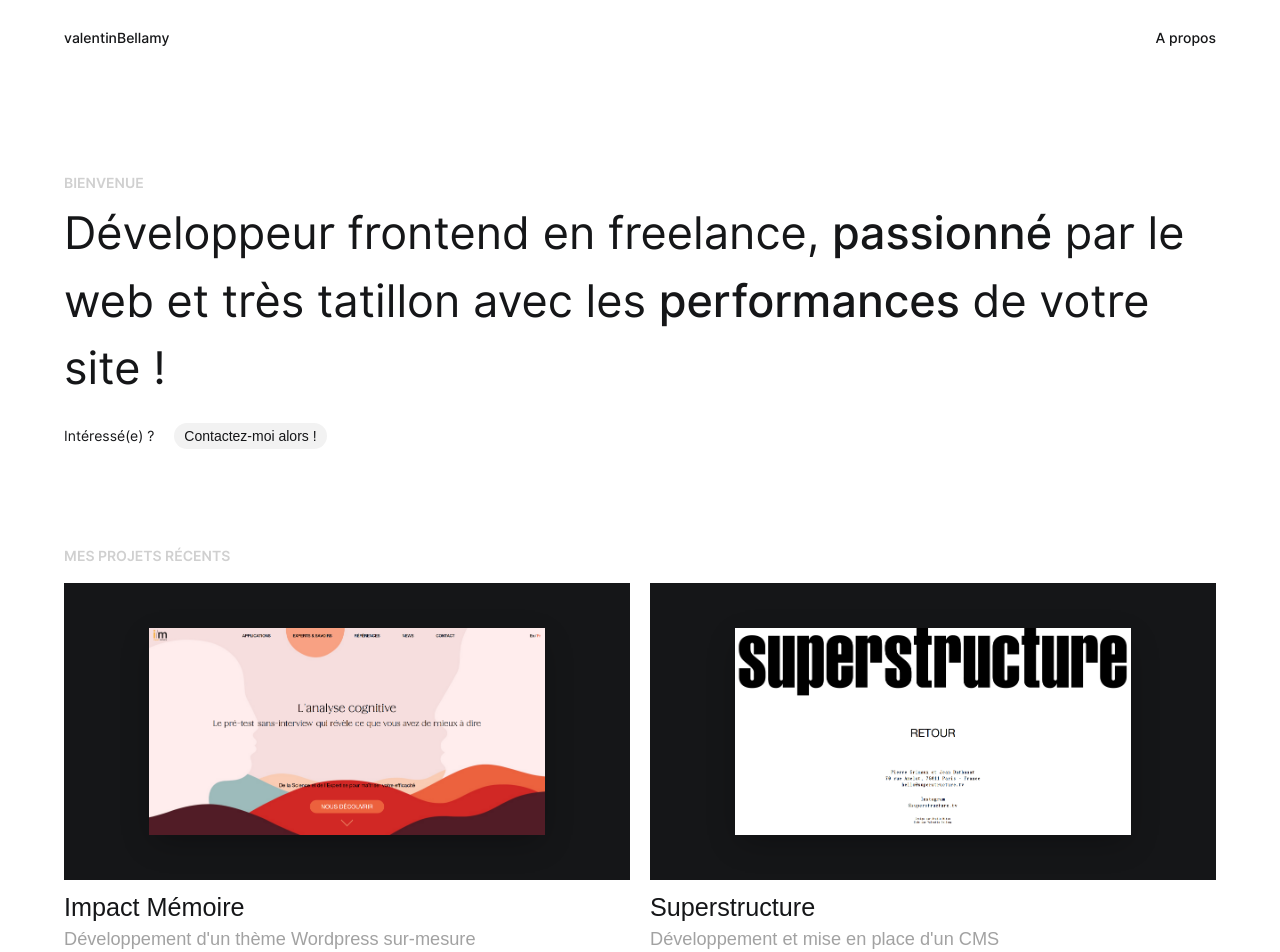
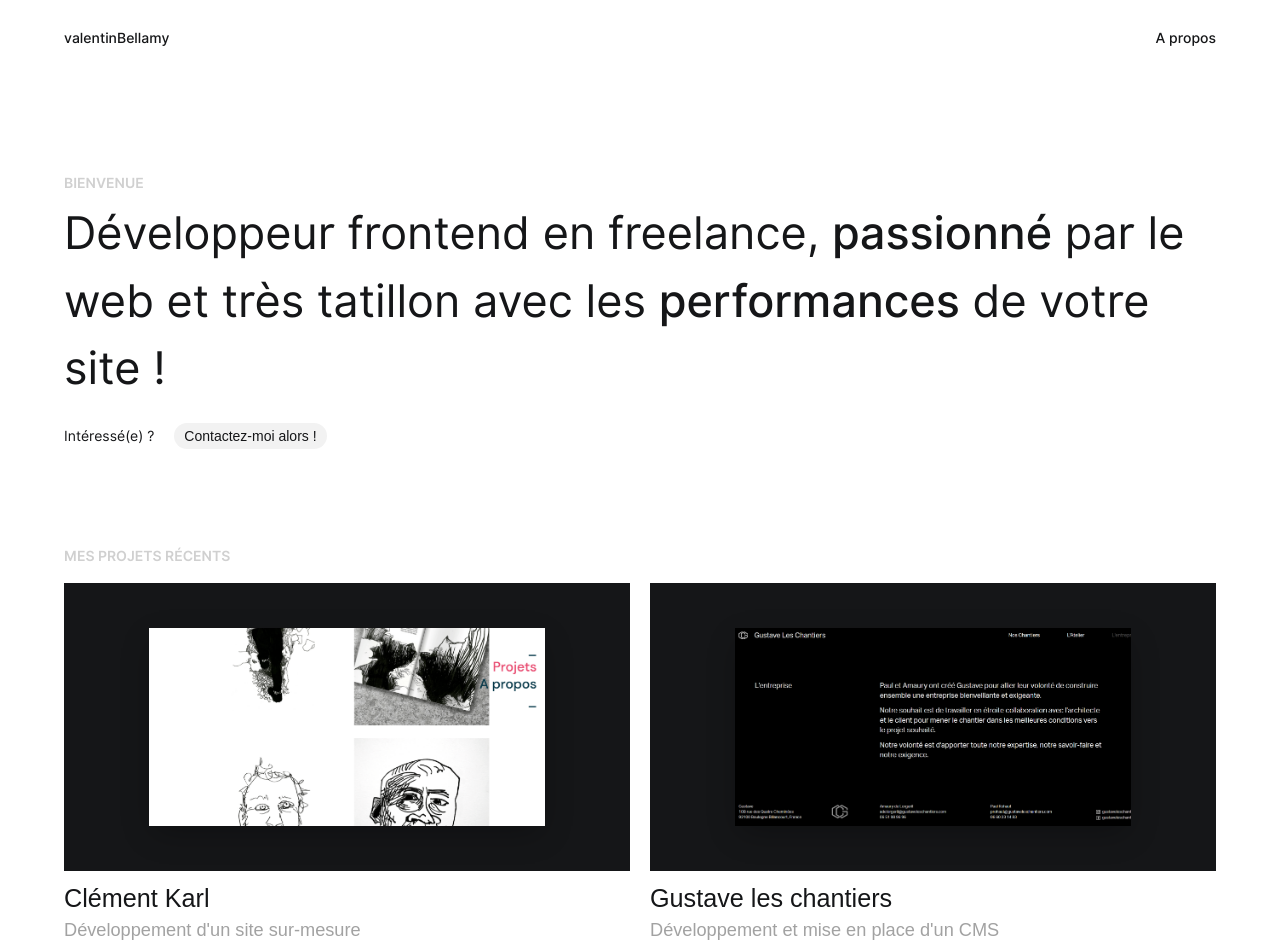
Before and after one commit to valenbellamy/portfolio, a Gatsby site: page / in a window 1280 px wide. Shown: the top 952 px of the page. Built offline with nearby package versions, Linux system fonts and the light colour scheme; Gatsby itself is replaced by a stand-in of ours; a web font is replaced by a local one.

Commit message:
ajout des projets ck et gustave

```diff
--- a/src/pages/index.js
+++ b/src/pages/index.js
@@ -85,6 +85,20 @@ const IndexPage = ({ data }) => {
         <div className="container">
           <h2 className="special__title mbm">mes projets récents</h2>
           <div className="projects__grid">
+            <Project
+              img={data.img7.childImageSharp.fluid}
+              title="Clément Karl"
+              description="Développement d'un site sur-mesure"
+              url="https://clementkarl.netlify.app"
+              alt="Capture d'écran du site de Clément Karl développé par Valentin Bellamy"
+            />
+            <Project
+              img={data.img8.childImageSharp.fluid}
+              title="Gustave les chantiers"
+              description="Développement et mise en place d'un CMS"
+              url="https://gustaveleschantiers.netlify.app"
+              alt="Capture d'écran du site Gustave les chantiers développé par Valentin Bellamy"
+            />
             <Project
               img={data.img6.childImageSharp.fluid}
               title="Impact Mémoire"
@@ -178,6 +192,20 @@ export const query = graphql`
         }
       }
     }
+    img7: file(relativePath: { eq: "ck-min.png" }) {
+      childImageSharp {
+        fluid(quality: 100) {
+          ...GatsbyImageSharpFluid_withWebp_tracedSVG
+        }
+      }
+    }
+    img8: file(relativePath: { eq: "gustave-min.png" }) {
+      childImageSharp {
+        fluid(quality: 100) {
+          ...GatsbyImageSharpFluid_withWebp_tracedSVG
+        }
+      }
+    }
     facepalm: file(relativePath: { eq: "Picard-Facepalm.jpg" }) {
       childImageSharp {
         fixed(width: 200) {
```
Also changed, not shown: src/images/ck-min.png (added), src/images/ck.png (added), src/images/gustave-min.png (added), src/images/gustave.png (added).
